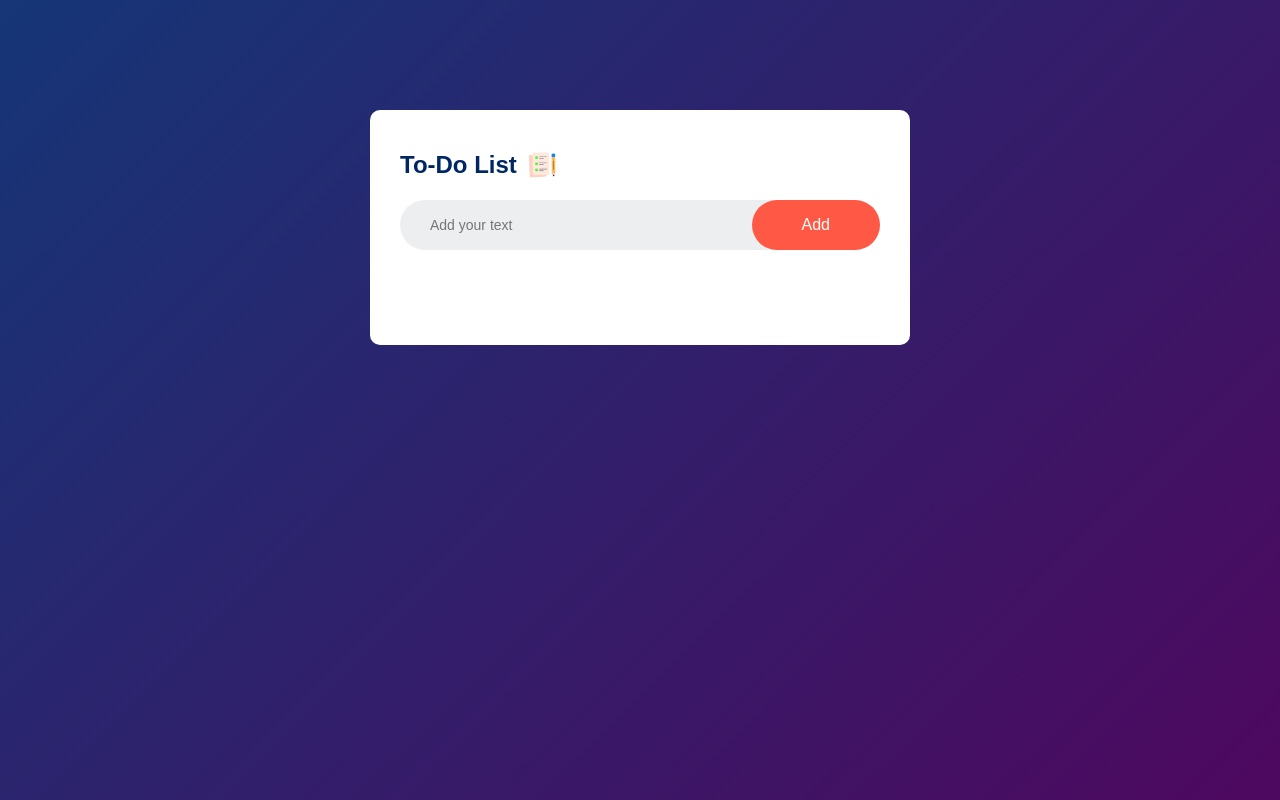
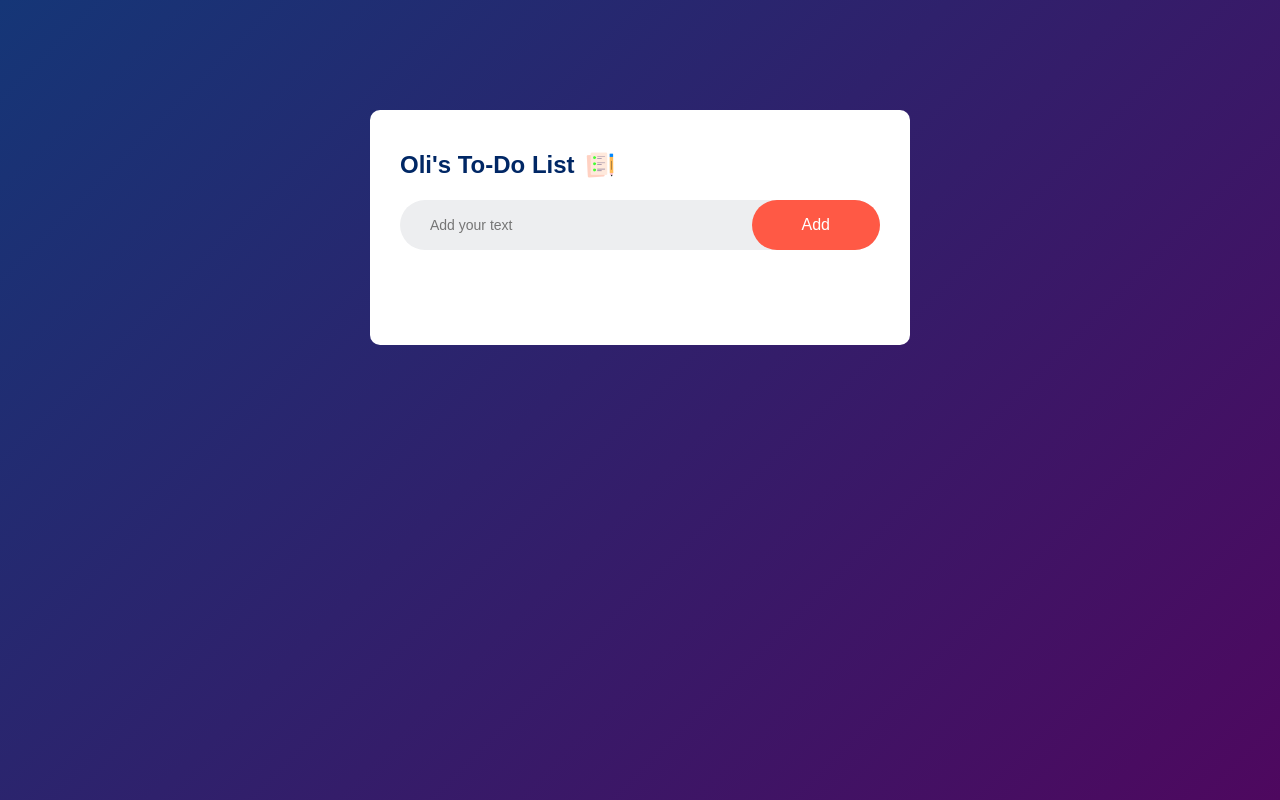
Before and after one commit to OliFrei/To-Do-List, a plain HTML site: page index.html in a window 1280 px wide. Drawn offline with Linux system fonts and the light colour scheme.

Commit message:
changed site name

```diff
--- a/index.html
+++ b/index.html
@@ -9,7 +9,7 @@
   <body>
     <div class="container">
       <div class="todo-app">
-        <h2>To-Do List <img src="images/icon.png" /></h2>
+        <h2>Oli's To-Do List <img src="images/icon.png" /></h2>
         <div class="row">
           <input type="text" id="input-box" placeholder="Add your text" />
           <button onclick="addTask()">Add</button>
```
